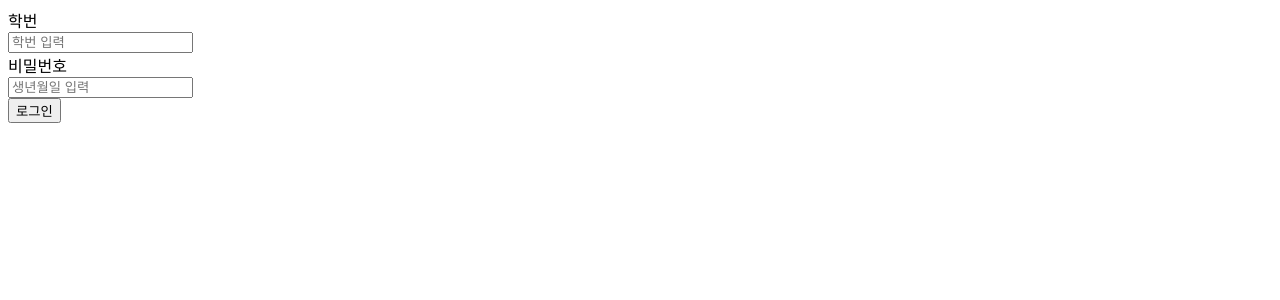
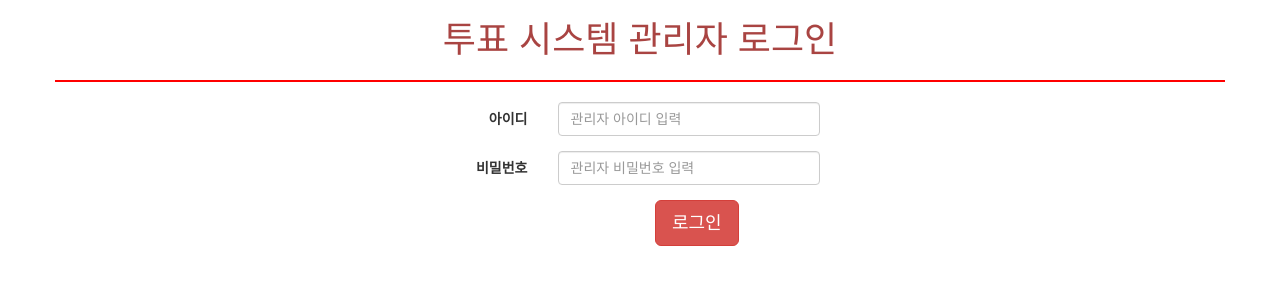
Before and after one commit to kokihoon/hyperledger-voting-system, a Django app: page /superuser in a window 1280 px wide. Shown: the top 300 px of the page. Run offline with Django 3.2, Linux system fonts and the light colour scheme; some libraries are stand-ins or nearby versions.

Commit message:
completed superuser page

```diff
--- a/main/templates/main/login.html
+++ b/main/templates/main/login.html
@@ -81,12 +81,8 @@
             </div>
           </form>
         </div>
-
       </div>
     </div>
-    <!-- <script src="https://ajax.googleapis.com/ajax/libs/jquery/1.11.2/jquery.min.js"></script> -->
-    <!-- 모든 컴파일된 플러그인을 포함합니다 (아래), 원하지 않는다면 필요한 각각의 파일을 포함하세요 -->
-    <!-- 합쳐지고 최소화된 최신 자바스크립트 -->
     <script src="https://maxcdn.bootstrapcdn.com/bootstrap/3.3.2/js/bootstrap.min.js"></script>
   </body>
 </html>
--- a/main/templates/main/super-user-login.html
+++ b/main/templates/main/super-user-login.html
@@ -1,23 +1,32 @@
 <!DOCTYPE html>
 <html lang="en">
     <head>
+        <link rel="stylesheet" media="screen and (min-width: 500px) and (max-width:800px)">
+        <script type="text/javascript" src="http://ajax.googleapis.com/ajax/libs/jquery/2.1.0/jquery.min.js"></script>
+        <link rel="stylesheet" href="https://maxcdn.bootstrapcdn.com/bootstrap/3.3.2/css/bootstrap.min.css">
+        <meta http-equiv="X-UA-Compatible" content="IE=edge">
+        <meta name="viewport" content="width=device-width, initial-scale=1">
         <meta charset="UTF-8">
         <title>super user login page</title>
     </head>
     <body>
+        <div class="container">
+            <div class = "row">
+                <h1 class ="text-center text-danger">투표 시스템 관리자 로그인</h1>
+                <hr style="border: solid 1px red;">
                 <div class="col-md-6 col-md-offset-3">
                     <form action="" method="POST" class="form-horizontal">
                         {% csrf_token %}
                         <div class="form-group">
-            <label for="studentId" class="col-sm-4 control-label">학번</label>
+                            <label for="studentId" class="col-sm-4 control-label">아이디</label>
                             <div class="col-sm-6">
-                <input type="text" class="form-control" id="studentId" placeholder="학번 입력" required="" name="username" maxlength="10">
+                                <input type="text" class="form-control" id="studentId" placeholder="관리자 아이디 입력" required="" name="username" maxlength="100">
                             </div>
                         </div>
                         <div class="form-group">
                             <label for="ssNumber" class="col-sm-4 control-label">비밀번호</label>
                             <div class="col-sm-6">
-                <input type="password" class="form-control" id="ssNumber" placeholder="생년월일 입력" maxlength="30" required="" name="password">
+                                <input type="password" class="form-control" id="ssNumber" placeholder="관리자 비밀번호 입력" maxlength="30" required="" name="password">
                             </div>
                         </div>
 
@@ -29,5 +38,7 @@
                         </div>
                     </form>
                 </div>
+            </div>
+        </div>
     </body>
 </html>
```
Also changed, not shown: main/templates/main/Elected.html (+0 -44 lines), main/templates/main/super-user.html (+17 -4 lines), vote/templates/vote/vote.html (+3 -25 lines). Lines whose indentation alone changed are shown as unchanged.
